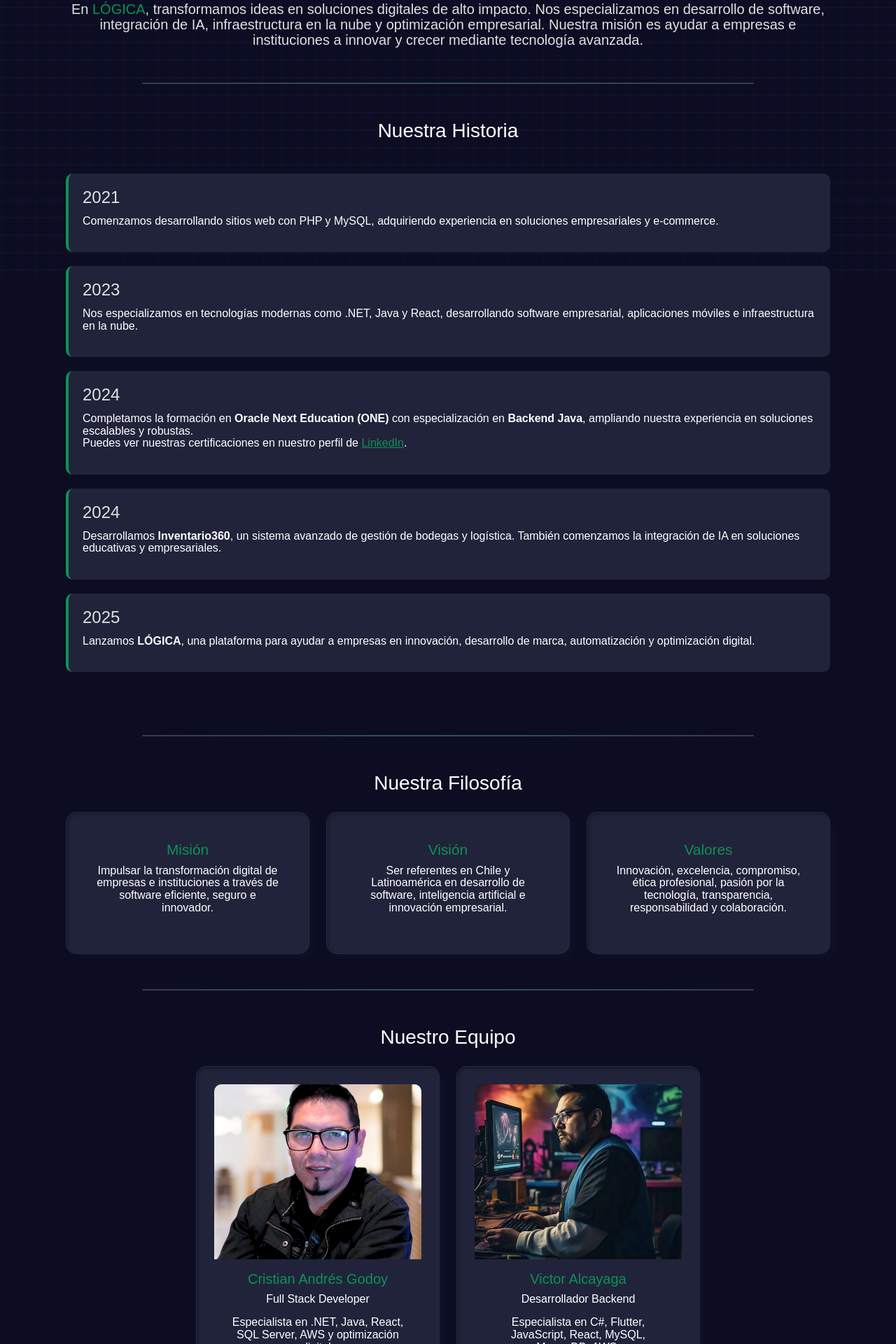
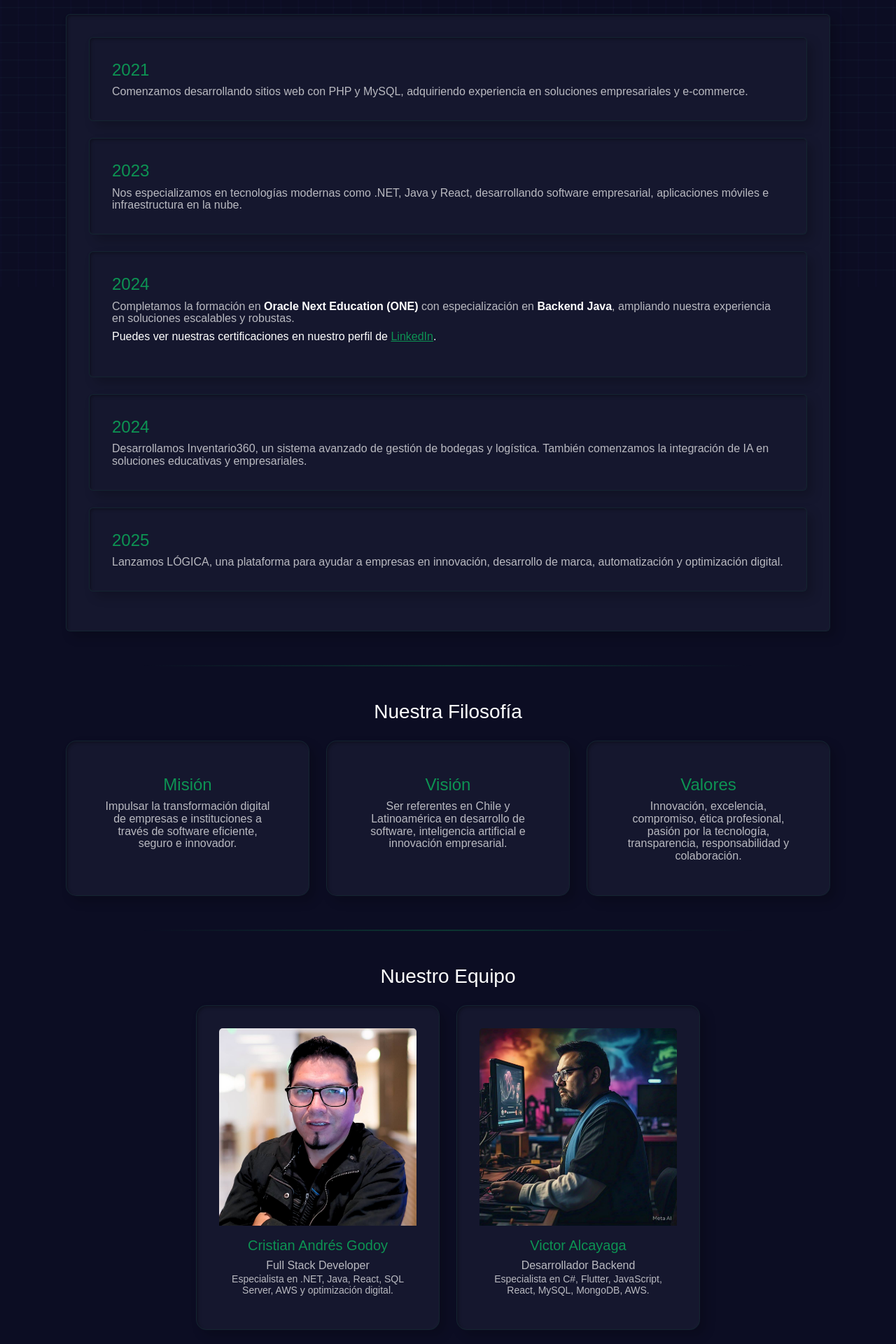
Before and after one commit to cristiangodoyangel/Logica_Web, a React (Create React App) app: page /nosotros in a window 1280 px wide. Shown: the part 390-2310 px from the top of the page at 70% size. Built offline with nearby package versions, Linux system fonts and the light colour scheme.

Commit message:
Mejoras en formulario de contacto y sección CTA

```diff
--- a/src/App.css
+++ b/src/App.css
@@ -817,3 +817,76 @@
   border-color: rgba(13, 147, 83, 0.2) !important;
   transform: translateY(-5px);
 }
+
+/* Estilos para la página de contacto */
+.contact-card {
+  background: rgba(255, 255, 255, 0.03);
+  border: 1px solid rgba(13, 147, 83, 0.1);
+  border-radius: 15px;
+  transition: all 0.3s ease;
+  height: 100%;
+}
+
+.contact-card-link {
+  text-decoration: none;
+  display: block;
+  height: 100%;
+}
+
+.contact-card-link:hover .contact-card {
+  background: rgba(13, 147, 83, 0.1);
+  border-color: rgba(13, 147, 83, 0.3);
+  transform: translateY(-5px);
+}
+
+.contact-icon {
+  font-size: 2rem;
+  color: var(--logica-green);
+  transition: all 0.3s ease;
+}
+
+.contact-card-link:hover .contact-icon {
+  transform: scale(1.1);
+}
+
+.contact-form-wrapper {
+  border: 1px solid rgba(13, 147, 83, 0.1);
+  box-shadow: 0 4px 6px rgba(0, 0, 0, 0.1);
+}
+
+.input-custom {
+  background: rgba(255, 255, 255, 0.03) !important;
+  border: 1px solid rgba(13, 147, 83, 0.1) !important;
+  color: var(--text-primary) !important;
+  border-radius: 8px !important;
+  padding: 1rem !important;
+  transition: all 0.3s ease;
+}
+
+.input-custom:focus {
+  box-shadow: 0 0 0 3px rgba(13, 147, 83, 0.2) !important;
+  border-color: var(--logica-green) !important;
+  background: rgba(255, 255, 255, 0.05) !important;
+}
+
+.input-custom::placeholder {
+  color: rgba(255, 255, 255, 0.5);
+}
+
+.btn-logica {
+  background: var(--logica-green);
+  border: none;
+  color: white;
+  font-weight: 500;
+  transition: all 0.3s ease;
+}
+
+.btn-logica:hover:not(:disabled) {
+  background: #0fb766;
+  transform: translateY(-2px);
+}
+
+.btn-logica:disabled {
+  background: rgba(13, 147, 83, 0.5);
+  cursor: not-allowed;
+}
--- a/src/components/Footer.js
+++ b/src/components/Footer.js
@@ -7,9 +7,9 @@
     <footer className="footer py-4 mt-auto">
       <Container>
         <div className="social-links text-center mb-3">
-          <a href="https://www.linkedin.com/in/cristian-godoy-angel" target="_blank" rel="noopener noreferrer" className="social-icon"><FaLinkedinIn /></a>
+          <a href="https://www.linkedin.com/company/webl%C3%B3gica" target="_blank" rel="noopener noreferrer" className="social-icon"><FaLinkedinIn /></a>
           <a href="https://www.instagram.com" target="_blank" rel="noopener noreferrer" className="social-icon"><FaInstagram /></a>
-          <a href="https://github.com/cristiangodoyangel" target="_blank" rel="noopener noreferrer" className="social-icon"><FaGithub /></a>
+          <a href="https://github.com/" target="_blank" rel="noopener noreferrer" className="social-icon"><FaGithub /></a>
         </div>
         <p className="text-center mb-0">
           {new Date().getFullYear()} Lógica - Todos los derechos reservados
--- a/src/pages/Home.js
+++ b/src/pages/Home.js
@@ -13,8 +13,9 @@
       </header>
 
       {/* Sección de Servicios */}
-      <section className="py-5" id="servicios">
+      <section className="services-section bg-dark-separator py-8">
         <div className="container">
+
           <h2 className="h3 text-center text-white mb-4">Nuestros Servicios</h2>
           <div className="row g-4">
             <div className="col-md-4 card-wrapper">
@@ -64,6 +65,7 @@
         </div>
       </section>
 
+      <div className="divider2"></div>
 
       {/* Sección "Por qué elegirnos" */}
       <section className="py-5">
@@ -124,6 +126,8 @@
           </div>
         </div>
       </section>
+
+      <div className="divider2"></div>
 
            {/* Sección de Proyectos */}
       <section className="projects-section bg-dark-separator py-8">
@@ -190,9 +194,10 @@
         </div>
       </section>
 
+      <div className="divider2"></div>
 
-{/* Sección de Contacto */}
-<section className="contact-section bg-dark-separator py-8">
+      {/* Sección de Contacto */}
+      <section className="contact-section bg-dark-separator py-8">
         <div className="container text-center">
           <div className="logo-container mb-4">
           <img src="/logica.png" height="130" alt="Logica Logo Grande" className="mb-4" />
@@ -209,8 +214,6 @@
         </div>
       </section>
 
-
-
       <div className="divider2"></div>
 
       {/* Sección Tecnologías con Carrusel */}
@@ -218,9 +221,6 @@
 
       <div className="divider2"></div>
 
-
-
-
     </Container>
   );
 }
--- a/src/pages/Nosotros.js
+++ b/src/pages/Nosotros.js
@@ -1,65 +1,63 @@
 import React from 'react';
 import { Container, Row, Col, Card } from 'react-bootstrap';
-import '../styles/Nosotros.css';
 
-const Nosotros = () => {
+function Nosotros() {
   return (
     <div className="main-content">
       <Container>
-        <div className="divider2"></div>
+
 
         <section className="page-section">
           <div className="container">
             {/* Introducción */}
             <section className="text-center mb-5">
-              <h1 className="main-title">Sobre Nosotros</h1>
-              <p className="lead">
+              <h2 className="h3 text-white mb-4">Sobre Nosotros</h2>
+              <p className="lead text-white-50">
                 En <span className="text-logica-green">LÓGICA</span>, transformamos ideas en soluciones digitales de alto impacto.
                 Nos especializamos en desarrollo de software, integración de IA, infraestructura en la nube y optimización empresarial.
                 Nuestra misión es ayudar a empresas e instituciones a innovar y crecer mediante tecnología avanzada.
               </p>
-
             </section>
 
             <div className="divider2"></div>
 
             {/* Historia */}
             <section className="mb-5">
-              <h2 className="h3 text-center text-white mb-4">Nuestra Historia</h2>
-              <div className="timeline">
-                <div className="timeline-item">
-                  <div className="timeline-content">
-                    <h4>2021</h4>
-                    <p>Comenzamos desarrollando sitios web con PHP y MySQL, adquiriendo experiencia en soluciones empresariales y e-commerce.</p>
+                           <div className="timeline bg-dark-separator p-4 rounded">
+                {[
+                  {
+                    year: "2021",
+                    content: "Comenzamos desarrollando sitios web con PHP y MySQL, adquiriendo experiencia en soluciones empresariales y e-commerce."
+                  },
+                  {
+                    year: "2023",
+                    content: "Nos especializamos en tecnologías modernas como .NET, Java y React, desarrollando software empresarial, aplicaciones móviles e infraestructura en la nube."
+                  },
+                  {
+                    year: "2024",
+                    content: <>
+                      Completamos la formación en <strong>Oracle Next Education (ONE)</strong> con especialización en <strong>Backend Java</strong>, ampliando nuestra experiencia en soluciones escalables y robustas.
+                      <p className="mt-2">
+                        Puedes ver nuestras certificaciones en nuestro perfil de <a href="https://www.linkedin.com/in/cristian-godoy-angel/details/certifications/" target="_blank" rel="noopener noreferrer" className="text-logica-green">LinkedIn</a>.
+                      </p>
+                    </>
+                  },
+                  {
+                    year: "2024",
+                    content: "Desarrollamos Inventario360, un sistema avanzado de gestión de bodegas y logística. También comenzamos la integración de IA en soluciones educativas y empresariales."
+                  },
+                  {
+                    year: "2025",
+                    content: "Lanzamos LÓGICA, una plataforma para ayudar a empresas en innovación, desarrollo de marca, automatización y optimización digital."
+                  }
+                ].map((item, index) => (
+                  <div key={index} className="timeline-item bg-dark-separator mb-4 p-4 rounded">
+                    <h4 className="text-logica-green">{item.year}</h4>
+                    <div className="timeline-content">
+                      <p className="text-white-50 mb-0">{item.content}</p>
+                    </div>
                   </div>
-                </div>
-                <div className="timeline-item">
-                  <div className="timeline-content">
-                    <h4>2023</h4>
-                    <p>Nos especializamos en tecnologías modernas como .NET, Java y React, desarrollando software empresarial, aplicaciones móviles e infraestructura en la nube.</p>
-                  </div>
-                </div>
-                <div className="timeline-item">
-                  <div className="timeline-content">
-                    <h4>2024</h4>
-                    <p>Completamos la formación en <strong>Oracle Next Education (ONE)</strong> con especialización en <strong>Backend Java</strong>, ampliando nuestra experiencia en soluciones escalables y robustas.
-                    <p className="text-left">
-                Puedes ver nuestras certificaciones en nuestro perfil de <a href="https://www.linkedin.com/in/cristian-godoy-angel/details/certifications/" target="_blank" rel="noopener noreferrer" className="text-logica-green">LinkedIn</a>.
-              </p></p>
-                  </div>
-                </div>
-                <div className="timeline-item">
-                  <div className="timeline-content">
-                    <h4>2024</h4>
-                    <p>Desarrollamos <strong>Inventario360</strong>, un sistema avanzado de gestión de bodegas y logística. También comenzamos la integración de IA en soluciones educativas y empresariales.</p>
-                  </div>
-                </div>
-                <div className="timeline-item">
-                  <div className="timeline-content">
-                    <h4>2025</h4>
-                    <p>Lanzamos <strong>LÓGICA</strong>, una plataforma para ayudar a empresas en innovación, desarrollo de marca, automatización y optimización digital.</p>
-                  </div>
-                </div>
+                ))}
               </div>
             </section>
 
@@ -68,31 +66,30 @@
             {/* Misión, Visión y Valores */}
             <section className="mb-5">
               <h2 className="h3 text-center text-white mb-4">Nuestra Filosofía</h2>
-              <Row className="text-center">
-                <Col md={4}>
-                  <Card className="info-card">
-                    <Card.Body>
-                      <h4 className="text-logica-green">Misión</h4>
-                      <p>Impulsar la transformación digital de empresas e instituciones a través de software eficiente, seguro e innovador.</p>
-                    </Card.Body>
-                  </Card>
-                </Col>
-                <Col md={4}>
-                  <Card className="info-card">
-                    <Card.Body>
-                      <h4 className="text-logica-green">Visión</h4>
-                      <p>Ser referentes en Chile y Latinoamérica en desarrollo de software, inteligencia artificial e innovación empresarial.</p>
-                    </Card.Body>
-                  </Card>
-                </Col>
-                <Col md={4}>
-                  <Card className="info-card">
-                    <Card.Body>
-                      <h4 className="text-logica-green">Valores</h4>
-                      <p>Innovación, excelencia, compromiso, ética profesional, pasión por la tecnología, transparencia, responsabilidad y colaboración.</p>
-                    </Card.Body>
-                  </Card>
-                </Col>
+              <Row className="g-4">
+                {[
+                  {
+                    title: "Misión",
+                    content: "Impulsar la transformación digital de empresas e instituciones a través de software eficiente, seguro e innovador."
+                  },
+                  {
+                    title: "Visión",
+                    content: "Ser referentes en Chile y Latinoamérica en desarrollo de software, inteligencia artificial e innovación empresarial."
+                  },
+                  {
+                    title: "Valores",
+                    content: "Innovación, excelencia, compromiso, ética profesional, pasión por la tecnología, transparencia, responsabilidad y colaboración."
+                  }
+                ].map((item, index) => (
+                  <Col md={4} key={index}>
+                    <Card className="bg-dark-separator h-100">
+                      <Card.Body className="text-center">
+                        <h4 className="text-logica-green">{item.title}</h4>
+                        <p className="text-white-50 mb-0">{item.content}</p>
+                      </Card.Body>
+                    </Card>
+                  </Col>
+                ))}
               </Row>
             </section>
 
@@ -101,18 +98,28 @@
             {/* Nuestro equipo */}
             <section className="mb-5">
               <h2 className="h3 text-center text-white mb-4">Nuestro Equipo</h2>
-              <Row className="justify-content-center text-center"> {/* Centrando los cuadros */}
+              <Row className="justify-content-center g-4">
                 {[
-                  { img: "/equipo/ceo.jpg", name: "Cristian Andrés Godoy", role: "Full Stack Developer", skills: "Especialista en .NET, Java, React, SQL Server, AWS y optimización digital." },
-                  { img: "/equipo/desarrollador.jpg", name: "Victor Alcayaga", role: "Desarrollador Backend", skills: "Especialista en C#, Flutter, JavaScript, React, MySQL, MongoDB, AWS." }
-                ].map((team, index) => (
-                  <Col md={4} key={index} className="d-flex justify-content-center">
-                    <Card className="team-card">
-                      <Card.Img variant="top" src={team.img} className="team-img" />
-                      <Card.Body>
-                        <h5 className="text-logica-green">{team.name}</h5>
-                        <p>{team.role}</p>
-                        <p>{team.skills}</p>
+                  {
+                    img: "/equipo/ceo.jpg",
+                    name: "Cristian Andrés Godoy",
+                    role: "Full Stack Developer",
+                    skills: "Especialista en .NET, Java, React, SQL Server, AWS y optimización digital."
+                  },
+                  {
+                    img: "/equipo/desarrollador.jpg",
+                    name: "Victor Alcayaga",
+                    role: "Desarrollador Backend",
+                    skills: "Especialista en C#, Flutter, JavaScript, React, MySQL, MongoDB, AWS."
+                  }
+                ].map((member, index) => (
+                  <Col md={4} key={index}>
+                    <Card className="bg-dark-separator h-100">
+                      <Card.Img variant="top" src={member.img} className="team-img" />
+                      <Card.Body className="text-center">
+                        <h5 className="text-logica-green">{member.name}</h5>
+                        <p className="text-white-50 mb-1">{member.role}</p>
+                        <p className="text-white-50 small mb-0">{member.skills}</p>
                       </Card.Body>
                     </Card>
                   </Col>
@@ -126,6 +133,6 @@
       </Container>
     </div>
   );
-};
+}
 
 export default Nosotros;
--- a/src/pages/Servicios.js
+++ b/src/pages/Servicios.js
@@ -4,8 +4,10 @@
 
 function Servicios() {
   return (
+
     <Container className="flex-grow-1 py-5">
-      <h2 className="h3 text-center text-white mb-4">Nuestros Servicios</h2>
+
+      <h1 className="h2 text-center text-white mb-4">Nuestros Servicios</h1>
       <div className="row g-4">
         {[
           {
@@ -102,13 +104,22 @@
 
       <div className="divider2"></div>
 
-      {/* Llamado a la Acción */}
-      <section className="text-center py-5" id="contacto">
-        <h2 className="h3 mb-4 text-white">¿Listo para dar el siguiente paso?</h2>
-        <p className="mb-4 text-white">
-          Conversemos sobre cómo podemos ayudarte a alcanzar tus objetivos tecnológicos.
-        </p>
-        <a href="contacto" className="btn btn-logica btn-lg">Contáctanos Ahora</a>
+            {/* Sección de Contacto */}
+            <section className="contact-section bg-dark-separator py-8">
+        <div className="container text-center">
+          <div className="logo-container mb-4">
+          <img src="/logica.png" height="130" alt="Logica Logo Grande" className="mb-4" />
+          </div>
+          <h2 className="h3 text-white mb-3">¿Listo para dar el siguiente paso?</h2>
+          <p className="text-white-50 mb-5">Conversemos sobre cómo podemos ayudarte a alcanzar tus objetivos tecnológicos.</p>
+          <a href="/contacto" className="btn btn-contact-cta">
+            Contáctanos Ahora
+            <svg xmlns="http://www.w3.org/2000/svg" width="24" height="24" viewBox="0 0 24 24" fill="none" stroke="currentColor" strokeWidth="2" strokeLinecap="round" strokeLinejoin="round" className="ms-2">
+              <line x1="5" y1="12" x2="19" y2="12"></line>
+              <polyline points="12 5 19 12 12 19"></polyline>
+            </svg>
+          </a>
+        </div>
       </section>
     </Container>
   );
```
Also changed, not shown: src/pages/Contacto.js (+141 -103 lines).
